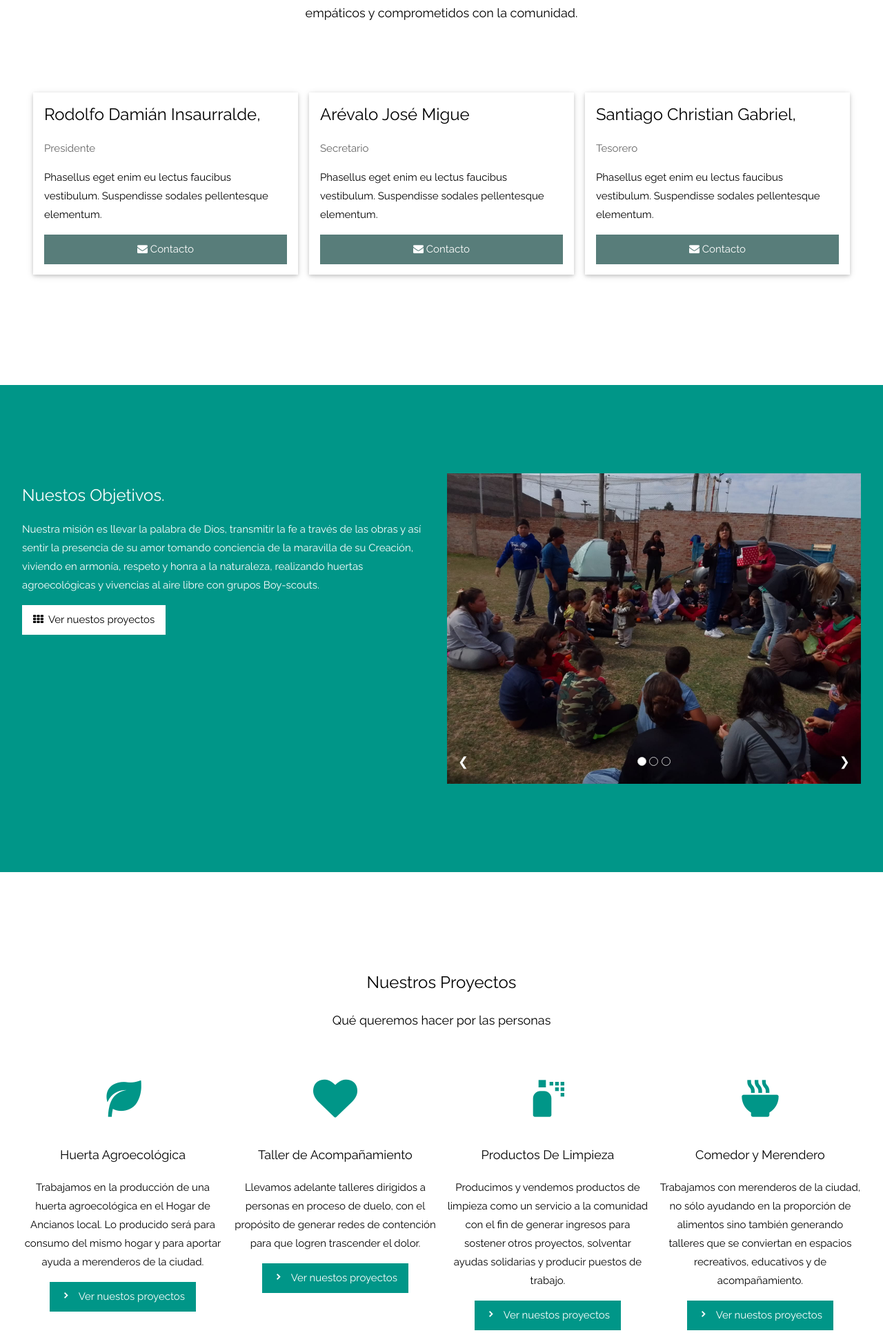
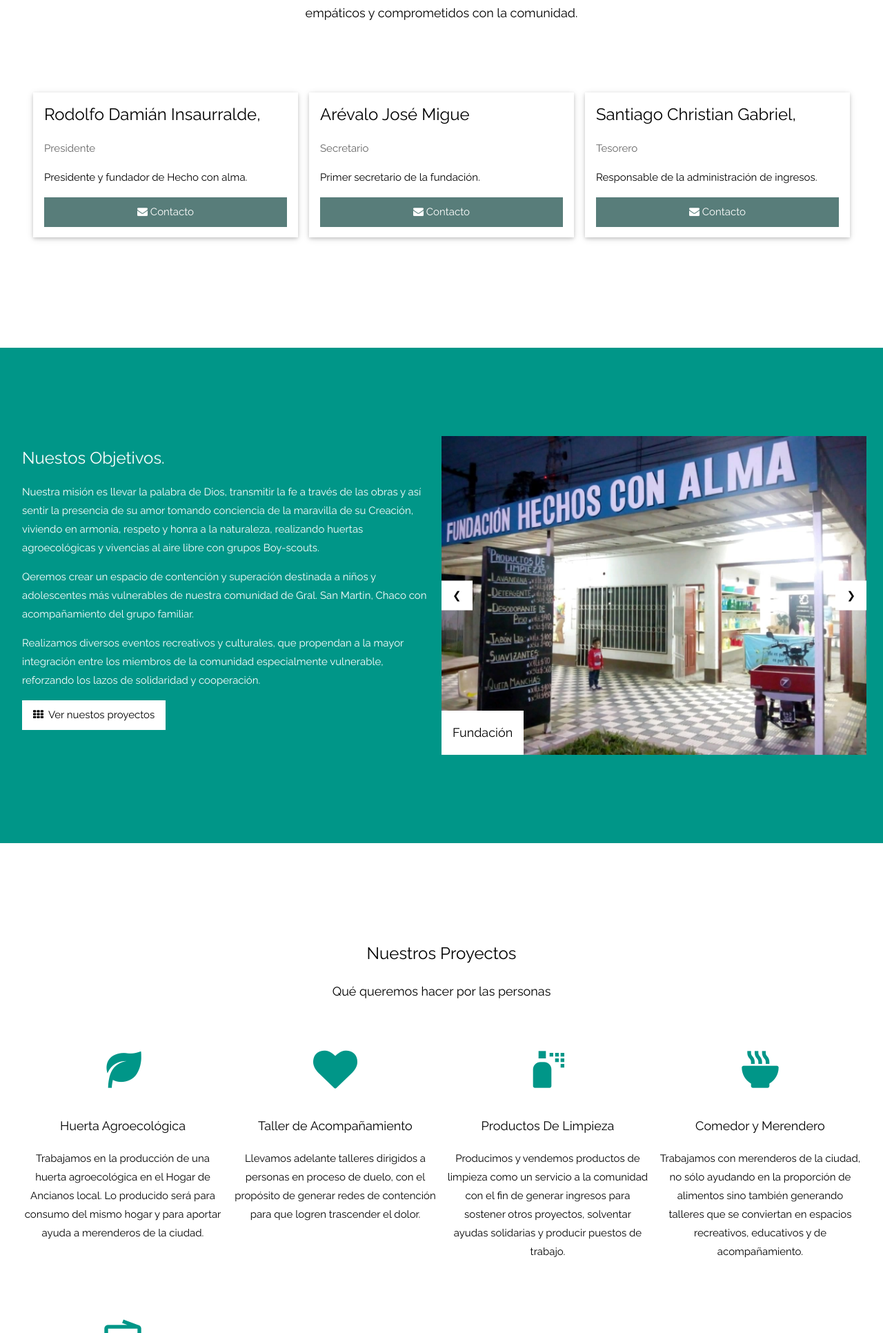
Before and after one commit to laloinver/hecho-con-alma, a Django app: page / in a window 1280 px wide. Shown: the part 1111-3043 px from the top of the page at 69% size. Run offline with Django 4.2, Linux system fonts and the light colour scheme; data comes from the database, SQL or seed files in the repository.

Commit message:
Finish home, login, logout and register users

```diff
--- a/accounts/forms.py
+++ b/accounts/forms.py
@@ -6,7 +6,7 @@
 class LoginForm(forms.Form):
     # username = forms.CharField(label="Usuario", max_length=50)
     # password = forms.CharField(label="Contraseña", max_length=50, widget=forms.PasswordInput)
-    username = forms.CharField(widget=forms.TextInput(), max_length=50)
+    username = forms.CharField(widget=forms.TextInput(attrs={'class':'w3-input'}), max_length=50)
     password = forms.CharField(widget=forms.PasswordInput(), max_length=50, )
 
 
--- a/home/templates/base2.html
+++ b/home/templates/base2.html
@@ -116,11 +116,11 @@
     {% endblock %}
 
     <!-- Footer -->
-    <footer class="w3-center w3-teal w3-padding-64">
-        <a href="#home" class="w3-button w3-light-grey"><i class="fa fa-arrow-up w3-margin-right"></i>To the top</a>
+    <footer class="w3-center w3-white w3-padding-64">
+        <a href="#home" class="w3-button w3-teal"><i class="fa fa-arrow-up w3-margin-right"></i>Ir a inicio</a>
         <div class="w3-xxlarge w3-section">
-            <i class='bx bxl-facebook'></i>
-            <i class="fa fa-instagram w3-hover-opacity"></i>
+            <i class='bx bxl-facebook w3-hover-opacity w3-text-teal'></i>
+            <i class="fa fa-instagram w3-hover-opacity w3-text-teal"></i>
             <!-- <i class="fa fa-whatsapp w3-hover-opacity"></i>
             <i class="fa fa-youtube w3-hover-opacity"></i> -->
         </div>
@@ -159,6 +159,33 @@
 
 
         //Slide
+        // var slideIndex = 1;
+        // showDivs(slideIndex);
+
+        // function plusDivs(n) {
+        //     showDivs(slideIndex += n);
+        // }
+
+        // function currentDiv(n) {
+        //     showDivs(slideIndex = n);
+        // }
+
+        // function showDivs(n) {
+        //     var i;
+        //     var x = document.getElementsByClassName("mySlides");
+        //     var dots = document.getElementsByClassName("demo");
+        //     if (n > x.length) { slideIndex = 1 }
+        //     if (n < 1) { slideIndex = x.length }
+        //     for (i = 0; i < x.length; i++) {
+        //         x[i].style.display = "none";
+        //     }
+        //     for (i = 0; i < dots.length; i++) {
+        //         dots[i].className = dots[i].className.replace(" w3-white", "");
+        //     }
+        //     x[slideIndex - 1].style.display = "block";
+        //     dots[slideIndex - 1].className += " w3-white";
+        // }
+
         var slideIndex = 1;
         showDivs(slideIndex);
 
@@ -166,25 +193,17 @@
         showDivs(slideIndex += n);
         }
 
-        function currentDiv(n) {
-            showDivs(slideIndex = n);
-        }
-
         function showDivs(n) {
         var i;
         var x = document.getElementsByClassName("mySlides");
-            var dots = document.getElementsByClassName("demo");
-            if (n > x.length) { slideIndex = 1 }
-            if (n < 1) { slideIndex = x.length }
+        if (n > x.length) {slideIndex = 1}
+        if (n < 1) {slideIndex = x.length}
         for (i = 0; i < x.length; i++) {
             x[i].style.display = "none";
         }
-            for (i = 0; i < dots.length; i++) {
-                dots[i].className = dots[i].className.replace(" w3-white", "");
+        x[slideIndex-1].style.display = "block";
         }
-            x[slideIndex - 1].style.display = "block";
-            dots[slideIndex - 1].className += " w3-white";
-        }
+
 
     </script>
 
--- a/home/templates/home/index.html
+++ b/home/templates/home/index.html
@@ -46,8 +46,7 @@
                     <div class="w3-container">
                         <h3>Rodolfo Damián Insaurralde,</h3>
                         <p class="w3-opacity">Presidente</p>
-                        <p>Phasellus eget enim eu lectus faucibus vestibulum. Suspendisse sodales pellentesque
-                            elementum.</p>
+                        <p>Presidente y fundador de Hecho con alma.</p>
                         <p><button class="w3-button w3-teal w3-block"><i class="fa fa-envelope"></i>
                                 Contacto</button></p>
                     </div>
@@ -59,8 +58,7 @@
                     <div class="w3-container">
                         <h3>Arévalo José Migue</h3>
                         <p class="w3-opacity">Secretario</p>
-                        <p>Phasellus eget enim eu lectus faucibus vestibulum. Suspendisse sodales pellentesque
-                            elementum.</p>
+                        <p>Primer secretario de la fundación.</p>
                         <p><button class="w3-button w3-teal w3-block"><i class="fa fa-envelope"></i>
                                 Contacto</button></p>
                     </div>
@@ -72,8 +70,7 @@
                     <div class="w3-container">
                         <h3>Santiago Christian Gabriel,</h3>
                         <p class="w3-opacity">Tesorero</p>
-                        <p>Phasellus eget enim eu lectus faucibus vestibulum. Suspendisse sodales pellentesque
-                            elementum.</p>
+                        <p>Responsable de la administración de ingresos.</p>
                         <p><button class="w3-button w3-teal w3-block"><i class="fa fa-envelope"></i>
                                 Contacto</button></p>
                     </div>
@@ -96,11 +93,23 @@
                 presencia de su amor tomando conciencia de la maravilla de su Creación, viviendo en armonía, respeto y
                 honra a la naturaleza, realizando huertas agroecológicas y vivencias al aire libre con grupos
                 Boy-scouts.</p>
-            <p><a href="#work" class="w3-button w3-white"><i class="fa fa-th"> </i> Ver nuestos proyectos</a></p>
+            <p>
+                Qeremos crear un espacio de contención y superación destinada a niños y adolescentes más vulnerables de nuestra
+                comunidad de Gral. San Martin, Chaco con acompañamiento del grupo familiar.
+            </p>
+            <p>
+                Realizamos diversos eventos recreativos y culturales, que propendan a la mayor
+                integración entre los miembros de la comunidad especialmente vulnerable,
+                reforzando los lazos de solidaridad y cooperación.
+            </p>
+            <p><a href="#projects" class="w3-button w3-white"><i class="fa fa-th"> </i> Ver nuestos proyectos</a></p>
         </div>
-        <div class="w3-col m6">
+
+
+        <!-- <div class="w3-col m6">
 
             <div class="w3-content w3-display-container" style="max-width:800px; max-height: 600px; overflow: hidden;">
+                <img class="mySlides" src="{% static '/img/hca6.jpg' %}" style="width:100%; max-height: 100%;">
                 <img class="mySlides" src="{% static '/img/hca2.jpg' %}" style="width:100%; max-height:100%;">
                 <img class="mySlides" src="{% static '/img/hca3.jpg' %}" style="width:100%; max-height:100%;">
                 <img class="mySlides" src="{% static '/img/hca4.jpg' %}" style="width:100%; max-height: 100%;">
@@ -113,6 +122,66 @@
                     <span class="w3-badge demo w3-border w3-transparent w3-hover-white" onclick="currentDiv(3)"></span>
                 </div>
             </div>
+        </div> -->
+
+
+        <div class="w3-col m6">
+
+        </div>
+        <div class="w3-content w3-display-container" style="max-width:800px; max-height: 600px; overflow: hidden;">
+
+            <div class="w3-display-container mySlides">
+                <img src="{% static '/img/hca6.jpg' %}" style="width:100%">
+                <div class="w3-display-bottomleft w3-large w3-container w3-padding-16 w3-white">
+                    Fundación
+                </div>
+            </div>
+
+            <div class="w3-display-container mySlides">
+                <img src="{% static '/img/hca2.jpg' %}" style="width:100%">
+                <div class="w3-display-bottomright w3-large w3-container w3-padding-16 w3-white">
+                    Reuniones al aire libre
+                </div>
+            </div>
+
+            <div class="w3-display-container mySlides">
+                <img src="{% static '/img/hca3.jpg' %}" style="width:100%">
+                <div class="w3-display-topleft w3-large w3-container w3-padding-16 w3-white">
+                    Comedor infantil
+                </div>
+            </div>
+
+            <div class="w3-display-container mySlides">
+                <img src="{% static '/img/hca4.jpg' %}" style="width:100%">
+                <div class="w3-display-topright w3-large w3-container w3-padding-16 w3-white">
+                    Radio
+                </div>
+            </div>
+
+            <div class="w3-display-container mySlides">
+                <img src="{% static '/img/hca7.jpg' %}" style="width:100%">
+                <div class="w3-display-bottomleft w3-large w3-container w3-padding-16 w3-white">
+                    Merendero
+                </div>
+            </div>
+
+
+            <div class="w3-display-container mySlides">
+                <img src="{% static '/img/hca9.jpg' %}" style="width:100%">
+                <div class="w3-display-bottomright w3-large w3-container w3-padding-16 w3-white">
+                    Música
+                </div>
+            </div>
+
+            <div class="w3-display-container mySlides">
+                <img src="{% static '/img/hca8.jpg' %}" style="width:100%">
+                <div class="w3-display-topleft w3-large w3-container w3-padding-16 w3-white">
+                    Productos
+                </div>
+            </div>
+            <button class="w3-button w3-display-left w3-white" onclick="plusDivs(-1)">&#10094;</button>
+            <button class="w3-button w3-display-right w3-white" onclick="plusDivs(1)">&#10095;</button>
+
         </div>
     </div>
 </div>
@@ -131,8 +200,6 @@
             <p>Trabajamos en la producción de una huerta agroecológica en el Hogar de Ancianos local. Lo producido será
                 para
                 consumo del mismo hogar y para aportar ayuda a merenderos de la ciudad.</p>
-            <p><a href="#work" class="w3-button w3-teal "><i class="bx bxs-chevron-right"> </i> Ver nuestos
-                    proyectos</a></p>
         </div>
         <div class="w3-quarter">
             <i class="fa fa-heart w3-margin-bottom w3-jumbo w3-text-teal"></i>
@@ -141,24 +208,18 @@
                 Llevamos adelante talleres dirigidos a personas en proceso de duelo, con el propósito de generar redes
                 de contención para que logren trascender el dolor.</p>
             </p>
-            <p><a href="#work" class="w3-button w3-teal"><i class="bx bxs-chevron-right"> </i> Ver nuestos proyectos</a>
-            </p>
         </div>
         <div class="w3-quarter">
             <i class="bx bxs-spray-can w3-margin-bottom w3-jumbo w3-text-teal"></i>
             <p class="w3-large">Productos De Limpieza</p>
             <p>Producimos y vendemos productos de limpieza como un servicio a la comunidad con el fin de generar
                 ingresos para sostener otros proyectos, solventar ayudas solidarias y producir puestos de trabajo.</p>
-            <p><a href="#work" class="w3-button w3-teal"><i class="bx bxs-chevron-right"> </i> Ver nuestos proyectos</a>
-            </p>
         </div>
         <div class="w3-quarter">
             <i class='bx bxs-bowl-hot w3-margin-bottom w3-jumbo w3-text-teal'></i>
             <p class="w3-large">Comedor y Merendero</p>
             <p>Trabajamos con merenderos de la ciudad, no sólo ayudando en la proporción de alimentos sino
                 también generando talleres que se conviertan en espacios recreativos, educativos y de acompañamiento.
-            </p>
-            <p><a href="#work" class="w3-button w3-teal"><i class="bx bxs-chevron-right"> </i> Ver nuestos proyectos</a>
             </p>
         </div>
 
@@ -173,51 +234,29 @@
                 Por medio de espacios radiales abrirnos a toda la comunidad, para que conociendo las actividades de la
                 fundación se sumen a nuestro proyecto.
             </p>
-            <p><a href="#work" class="w3-button w3-teal"><i class="bx bxs-chevron-right"> </i> Ver nuestos proyectos</a>
-            </p>
         </div>
     </div>
 
 </div>
 
-<!-- teal1 -->
-<div class="w3-container w3-teal">
-    <h3 class="w3-center">Huerta Agroecológica</h3>
-</div>
-<!-- white2 -->
-<div class="w3-container w3-white">
-    <h3 class="w3-center">Taller de Acompañamiento</h3>
-</div>
-<!-- teal3 -->
-<div class="w3-container w3-teal">
-    <h3 class="w3-center">Productos de limpieza</h3>
-</div>
-<!-- white4 -->
-<div class="w3-container w3-white">
-    <h3 class="w3-center">Comedor y Merendero</h3>
-</div>
-<!-- teal5 -->
-<div class="w3-container w3-teal">
-    <h3 class="w3-center">Radio</h3>
-</div>
-
 <!-- Contact Section -->
-<div class="w3-container w3-white" style="padding:128px 16px" id="contact-whit-us">
+<div class="w3-container w3-teal" style="padding:128px 16px" id="contact-whit-us">
     <h3 class="w3-center">Colabora con nosotros</h3>
     <p class="w3-center w3-large">Ayudanos a conseguir nuestros sueños.</p>
     <div style="margin-top:48px">
-        <p><i class="fa fa-map-marker fa-fw w3-xxlarge w3-margin-right w3-text-teal"></i> Calle Ayacucho Nº430, Gral.
+        <p><i class="fa fa-map-marker fa-fw w3-xxlarge w3-margin-right w3-text-white"></i> Calle Ayacucho Nº430, Gral.
             José de San Martín, Chaco.-</p>
-        <p><i class="fa fa-phone fa-fw w3-xxlarge w3-margin-right w3-text-teal"></i> Phone: 3725-455384</p>
-        <p><i class="fa fa-envelope fa-fw w3-xxlarge w3-margin-right w3-text-teal"> </i> Email: mail@mail.com</p>
+        <p><i class="fa fa-phone fa-fw w3-xxlarge w3-margin-right w3-text-white"></i> Phone: 3725-455384</p>
+        <p><i class="fa fa-envelope fa-fw w3-xxlarge w3-margin-right w3-text-white"> </i> Email: mail@mail.com</p>
         <br>
         <form action="/action_page.php" target="_blank">
-            <p><input class="w3-input w3-border" type="text" placeholder="Name" required name="Name"></p>
+            <p><input class="w3-input w3-border" type="text" placeholder="Nombre" required name="Nombre"></p>
             <p><input class="w3-input w3-border" type="text" placeholder="Email" required name="Email"></p>
-            <p><input class="w3-input w3-border" type="text" placeholder="Subject" required name="Subject"></p>
-            <p><input class="w3-input w3-border" type="text" placeholder="Message" required name="Message"></p>
+            <p><input class="w3-input w3-border" type="text" placeholder="Asunto" required name="Asunto"></p>
+            <p><textarea class="w3-input w3-border" type="text" placeholder="Mensaje" required
+                    name="Mensaje"></textarea>
             <p>
-                <button class="w3-button w3-teal" type="submit">
+                <button class="w3-button w3-white" type="submit">
                     <i class="fa fa-paper-plane"></i> SEND MESSAGE
                 </button>
             </p>
```
Also changed, not shown: accounts/templates/accounts/base.html (+13 -0 lines), accounts/templates/accounts/login2.html (+8 -17 lines), accounts/templates/accounts/register2.html (+9 -8 lines), static/img/hca10.jpg (added), static/img/hca7.jpg (added), static/img/hca8.jpg (added), static/img/hca9.jpg (added). Lines whose indentation alone changed are shown as unchanged.
